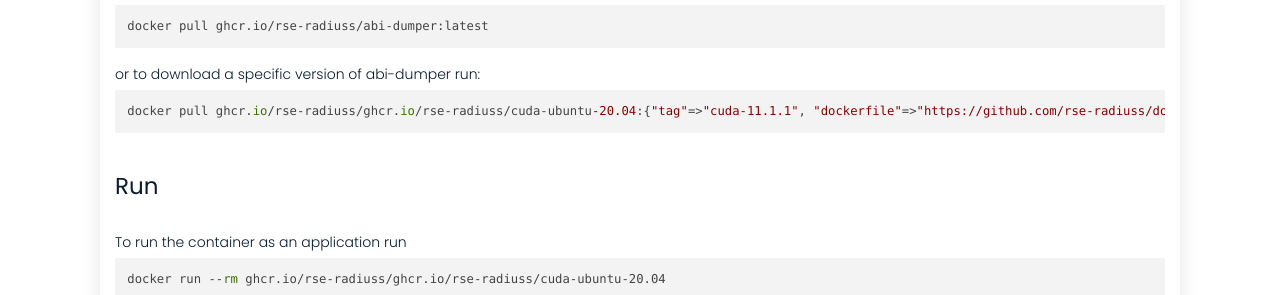
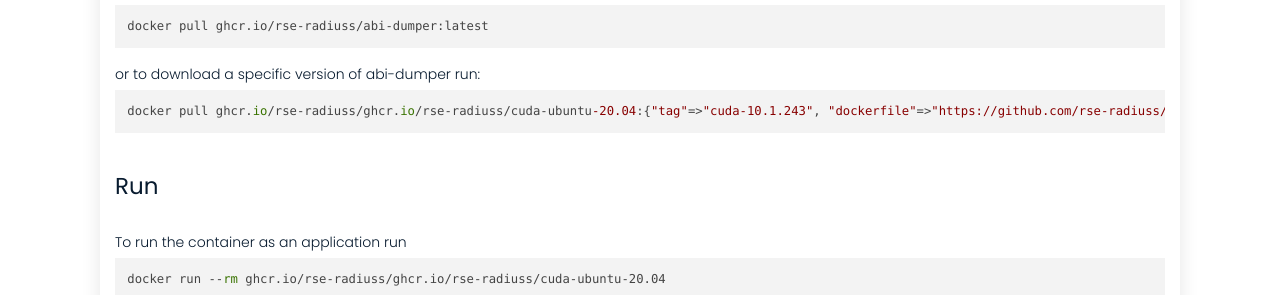
Before and after one commit to rse-ops/docker-images, a Jekyll site: the page built from _library/ghcr.io-rse-radiuss-cuda-ubuntu-20.04.md, in a window 1280 px wide and 1002 px high. Shown: the part 520-815 px from the top of the window. Built offline with Jekyll 4.4.1, drawn with Linux system fonts in a browser that asks for light colours; nearby versions of some CDN libraries.

Commit message:
Automated push to update library 2021-10-09

```diff
--- a/_library/ghcr.io-rse-radiuss-cuda-ubuntu-20.04.md
+++ b/_library/ghcr.io-rse-radiuss-cuda-ubuntu-20.04.md
@@ -1,14 +1,11 @@
 ---
 layout: container
 name: ghcr.io/rse-radiuss/cuda-ubuntu-20.04
-updated_at: 2021-10-09 03:39:35.535447
+updated_at: 2021-10-09 03:39:48.031120
 
 
 container_url: https://github.com/orgs/rse-radiuss/packages/container/package/cuda-ubuntu-20.04
 versions:
- - tag: cuda-11.1.1
-   dockerfile: https://github.com/rse-radiuss/docker-images/blob/main/ubuntu/cuda/Dockerfile
-   manifest: https://crane.ggcr.dev/manifest/ghcr.io/rse-radiuss/cuda-ubuntu-20.04:cuda-11.1.1
  - tag: cuda-10.1.243
    dockerfile: https://github.com/rse-radiuss/docker-images/blob/main/ubuntu/cuda/Dockerfile
    manifest: https://crane.ggcr.dev/manifest/ghcr.io/rse-radiuss/cuda-ubuntu-20.04:cuda-10.1.243
```
Also changed, not shown: other parts of _library/ghcr.io-rse-radiuss-cuda-ubuntu-20.04.md (+3 -0 lines).
